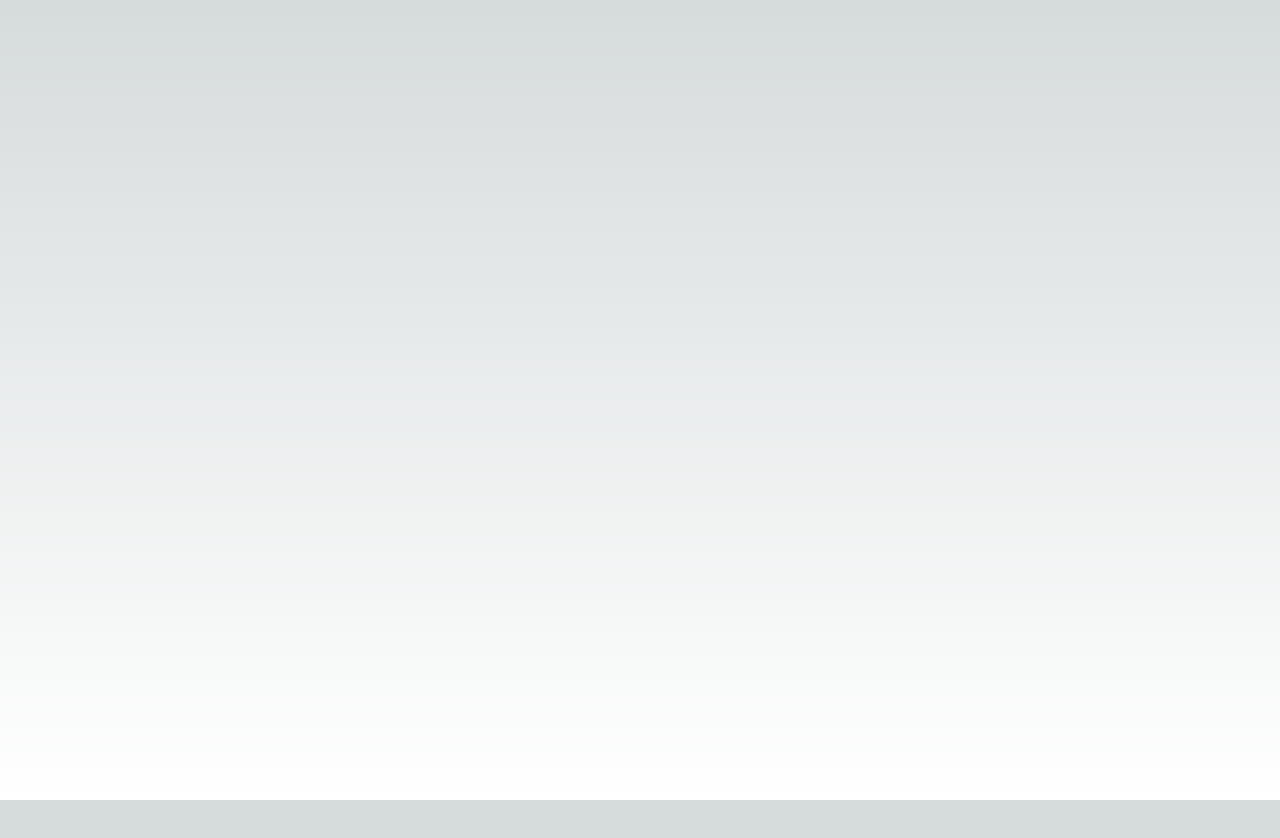
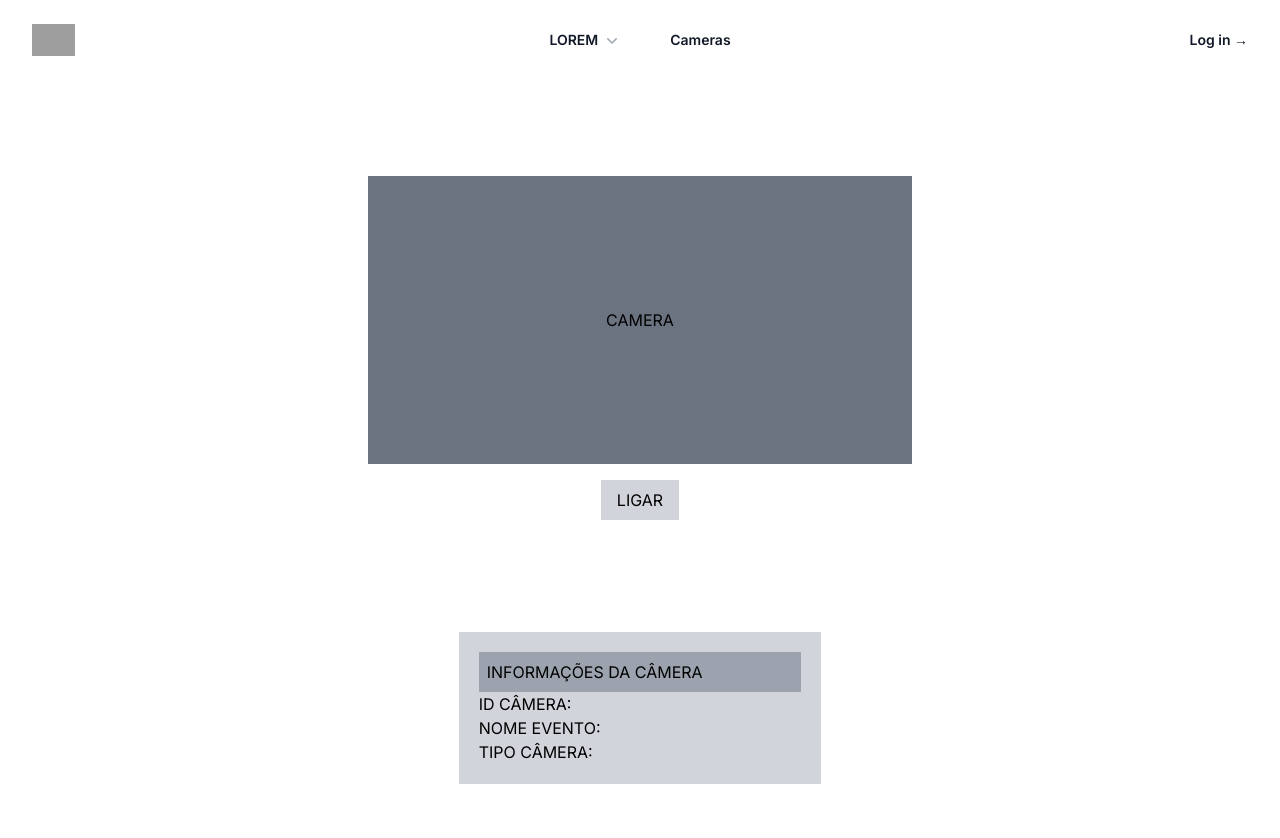
Before and after one commit to WeFeelHub/LocalServiceFront, a Next.js app: page / in a window 1280 px wide. Shown: the top 838 px of the page. Before the commit the page ends 800 px from the top, so only its background shows below. Built offline with nearby package versions, Linux system fonts and the light colour scheme; grey boxes are pictures that could not be loaded.

Commit message:
primeiros componets

```diff
--- /dev/null
+++ b/src/app/components/camera.jsx
@@ -0,0 +1,12 @@
+import React from 'react'
+
+export default function camera() {
+  return (
+    <div className="text-center w-1/2">
+    <div className="bg-gray-500 h-72 flex items-center justify-center">
+      <p>CAMERA</p>
+    </div>
+    <button className="bg-gray-300 mt-4 py-2 px-4">LIGAR</button>
+  </div>
+);
+}
--- /dev/null
+++ b/src/app/components/camerainfo.jsx
@@ -0,0 +1,12 @@
+import React from 'react';
+
+export default function CameraInfo(){
+  return (
+    <div className="bg-gray-300 p-5 w-1/3">
+      <h2 className="bg-gray-400 p-2">INFORMAÇÕES DA CÂMERA</h2>
+      <p>ID CÂMERA:</p>
+      <p>NOME EVENTO:</p>
+      <p>TIPO CÂMERA:</p>
+    </div>
+  );
+};
--- /dev/null
+++ b/src/app/components/header.jsx
@@ -0,0 +1,183 @@
+'use client'
+import { Fragment, useState } from 'react'
+import {
+  Dialog,
+  DialogPanel,
+  Disclosure,
+  DisclosureButton,
+  DisclosurePanel,
+  Popover,
+  PopoverButton,
+  PopoverGroup,
+  PopoverPanel,
+  Transition,
+} from '@headlessui/react'
+import {
+  ArrowPathIcon,
+  Bars3Icon,
+  ChartPieIcon,
+  CursorArrowRaysIcon,
+  FingerPrintIcon,
+  SquaresPlusIcon,
+  XMarkIcon,
+} from '@heroicons/react/24/outline'
+import { ChevronDownIcon, PhoneIcon, PlayCircleIcon } from '@heroicons/react/20/solid'
+
+const products = [
+    { name: 'lorem', description: 'lorem', href: '#', icon: ChartPieIcon },
+    { name: 'lorem', description: 'lorem', href: '#', icon: CursorArrowRaysIcon },
+    { name: 'lorem', description: 'lorem', href: '#', icon: FingerPrintIcon },
+    { name: 'lorem', description: 'lorem', href: '#', icon: SquaresPlusIcon },
+    { name: 'lorem', description: 'lorem', href: '#', icon: ArrowPathIcon },
+  ];
+
+
+function classNames(...classes) {
+  return classes.filter(Boolean).join(' ')
+}
+
+export default function Example() {
+  const [mobileMenuOpen, setMobileMenuOpen] = useState(false)
+
+  return (
+    <header className="bg-white">
+      <nav className="mx-auto flex max-w-7xl items-center justify-between p-6 lg:px-8" aria-label="Global">
+        <div className="flex lg:flex-1">
+          <a href="#" className="-m-1.5 p-1.5">
+            <span className="sr-only">Your Company</span>
+            <img className="h-8 w-auto" src="https://tailwindui.com/img/logos/mark.svg?color=indigo&shade=600" alt="" />
+          </a>
+        </div>
+        <div className="flex lg:hidden">
+          <button
+            type="button"
+            className="-m-2.5 inline-flex items-center justify-center rounded-md p-2.5 text-gray-700"
+            onClick={() => setMobileMenuOpen(true)}
+          >
+            <span className="sr-only">Open main menu</span>
+            <Bars3Icon className="h-6 w-6" aria-hidden="true" />
+          </button>
+        </div>
+        <PopoverGroup className="hidden lg:flex lg:gap-x-12">
+          <Popover className="relative">
+            <PopoverButton className="flex items-center gap-x-1 text-sm font-semibold leading-6 text-gray-900">
+                LOREM
+              <ChevronDownIcon className="h-5 w-5 flex-none text-gray-400" aria-hidden="true" />
+            </PopoverButton>
+
+            <Transition
+              enter="transition ease-out duration-200"
+              enterFrom="opacity-0 translate-y-1"
+              enterTo="opacity-100 translate-y-0"
+              leave="transition ease-in duration-150"
+              leaveFrom="opacity-100 translate-y-0"
+              leaveTo="opacity-0 translate-y-1"
+            >
+              <PopoverPanel className="absolute -left-8 top-full z-10 mt-3 w-screen max-w-md overflow-hidden rounded-3xl bg-white shadow-lg ring-1 ring-gray-900/5">
+                <div className="p-4">
+                  {products.map((item) => (
+                    <div
+                      key={item.name}
+                      className="group relative flex items-center gap-x-6 rounded-lg p-4 text-sm leading-6 hover:bg-gray-50"
+                    >
+                      <div className="flex h-11 w-11 flex-none items-center justify-center rounded-lg bg-gray-50 group-hover:bg-white">
+                        <item.icon className="h-6 w-6 text-gray-600 group-hover:text-indigo-600" aria-hidden="true" />
+                      </div>
+                      <div className="flex-auto">
+                        <a href={item.href} className="block font-semibold text-gray-900">
+                          {item.name}
+                          <span className="absolute inset-0" />
+                        </a>
+                        <p className="mt-1 text-gray-600">{item.description}</p>
+                      </div>
+                    </div>
+                  ))}
+                </div>
+
+              </PopoverPanel>
+            </Transition>
+          </Popover>
+
+          <a href="#" className="text-sm font-semibold leading-6 text-gray-900">
+            Cameras
+          </a>
+
+        </PopoverGroup>
+        <div className="hidden lg:flex lg:flex-1 lg:justify-end">
+          <a href="#" className="text-sm font-semibold leading-6 text-gray-900">
+            Log in <span aria-hidden="true">&rarr;</span>
+          </a>
+        </div>
+      </nav>
+      <Dialog className="lg:hidden" open={mobileMenuOpen} onClose={setMobileMenuOpen}>
+        <div className="fixed inset-0 z-10" />
+        <DialogPanel className="fixed inset-y-0 right-0 z-10 w-full overflow-y-auto bg-white px-6 py-6 sm:max-w-sm sm:ring-1 sm:ring-gray-900/10">
+          <div className="flex items-center justify-between">
+            <a href="#" className="-m-1.5 p-1.5">
+              <span className="sr-only">Your Company</span>
+              <img
+                className="h-8 w-auto"
+                src="https://tailwindui.com/img/logos/mark.svg?color=indigo&shade=600"
+                alt=""
+              />
+            </a>
+            <button
+              type="button"
+              className="-m-2.5 rounded-md p-2.5 text-gray-700"
+              onClick={() => setMobileMenuOpen(false)}
+            >
+              <span className="sr-only">Close menu</span>
+              <XMarkIcon className="h-6 w-6" aria-hidden="true" />
+            </button>
+          </div>
+          <div className="mt-6 flow-root">
+            <div className="-my-6 divide-y divide-gray-500/10">
+              <div className="space-y-2 py-6">
+                <Disclosure as="div" className="-mx-3">
+                  {({ open }) => (
+                    <>
+                      <DisclosureButton className="flex w-full items-center justify-between rounded-lg py-2 pl-3 pr-3.5 text-base font-semibold leading-7 text-gray-900 hover:bg-gray-50">
+                        Lorem
+                        <ChevronDownIcon
+                          className={classNames(open ? 'rotate-180' : '', 'h-5 w-5 flex-none')}
+                          aria-hidden="true"
+                        />
+                      </DisclosureButton>
+
+                    </>
+                  )}
+                </Disclosure>
+                <a
+                  href="#"
+                  className="-mx-3 block rounded-lg px-3 py-2 text-base font-semibold leading-7 text-gray-900 hover:bg-gray-50"
+                >
+                  Features
+                </a>
+                <a
+                  href="#"
+                  className="-mx-3 block rounded-lg px-3 py-2 text-base font-semibold leading-7 text-gray-900 hover:bg-gray-50"
+                >
+                  Marketplace
+                </a>
+                <a
+                  href="#"
+                  className="-mx-3 block rounded-lg px-3 py-2 text-base font-semibold leading-7 text-gray-900 hover:bg-gray-50"
+                >
+                  Company
+                </a>
+              </div>
+              <div className="py-6">
+                <a
+                  href="#"
+                  className="-mx-3 block rounded-lg px-3 py-2.5 text-base font-semibold leading-7 text-gray-900 hover:bg-gray-50"
+                >
+                  Log in
+                </a>
+              </div>
+            </div>
+          </div>
+        </DialogPanel>
+      </Dialog>
+    </header>
+  )
+}
--- a/src/app/page.tsx
+++ b/src/app/page.tsx
@@ -1,11 +1,18 @@
 import Image from "next/image";
+import Header from '@/app/components/header'
+import CameraInfo from '@/app/components/camerainfo'
+import Camera from '@/app/components/camera'
+
+
 
 export default function Home() {
   return (
    <>
 
-   <main className="flex min-h-screen flex-col items-center justify-between p-24">
-
+   <Header/>
+   <main className="flex min-h-screen flex-col items-center justify-between p-24 bg-white">
+     <Camera/>
+     <CameraInfo/>
     </main>
    </>
   );
```
Also changed, not shown: package.json (+8 -5 lines), 1 other file (tests, documents, lock files or other folders).
